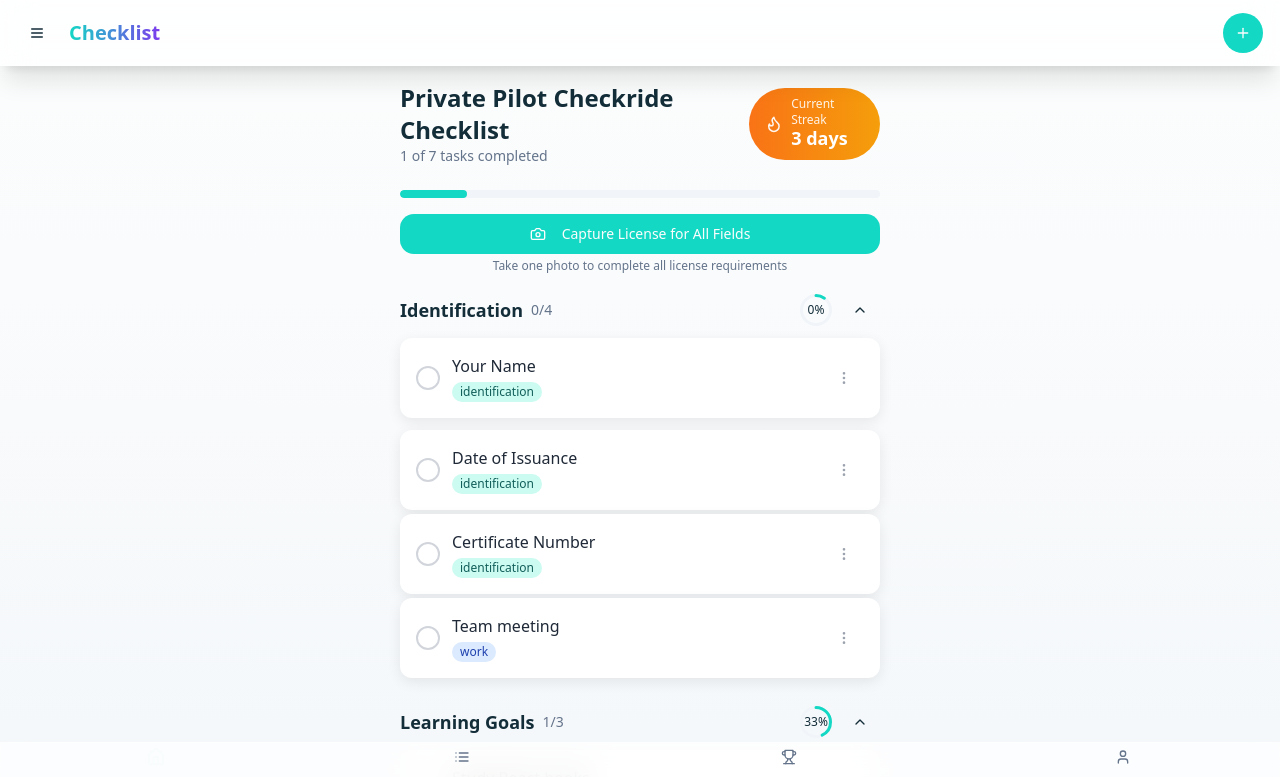
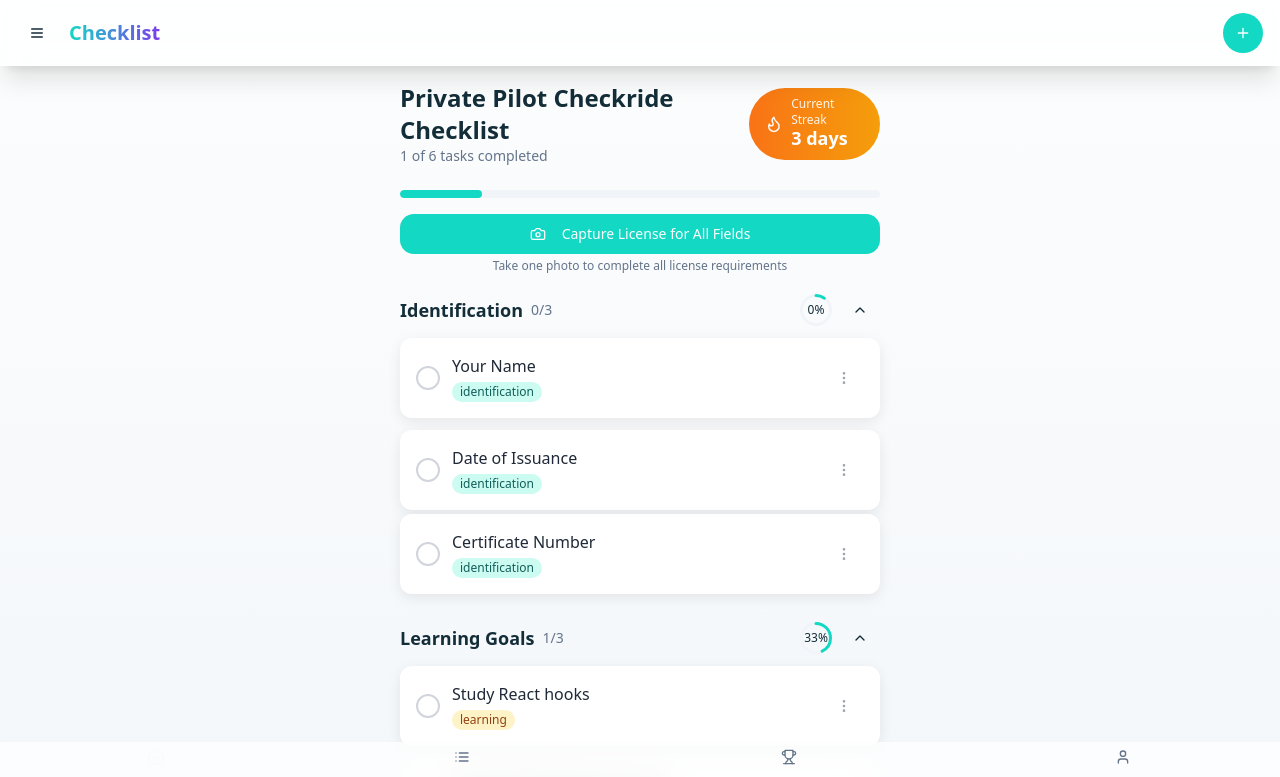
Before and after one commit to SineVisu/checkliingo, a React (Vite) app: page / in a window 1280 px wide. Shown: the top 777 px of the page. Built offline with nearby package versions, Linux system fonts and the light colour scheme.

Commit message:
Remove team meeting task
Removes the "team meeting" task from the Identification checklist group.

```diff
--- a/src/pages/Index.tsx
+++ b/src/pages/Index.tsx
@@ -1,3 +1,4 @@
+
 import React, { useState } from 'react';
 import Header from '@/components/layout/Header';
 import Footer from '@/components/layout/Footer';
@@ -17,8 +18,7 @@ const initialData: ChecklistGroupData[] = [
     items: [
       { id: '101', title: 'Your Name', isCompleted: false, category: 'identification' },
       { id: '102', title: 'Date of Issuance', isCompleted: false, category: 'identification' },
-      { id: '103', title: 'Certificate Number', isCompleted: false, category: 'identification' },
-      { id: '104', title: 'Team meeting', isCompleted: false, category: 'work' }
+      { id: '103', title: 'Certificate Number', isCompleted: false, category: 'identification' }
     ]
   },
   {
```
